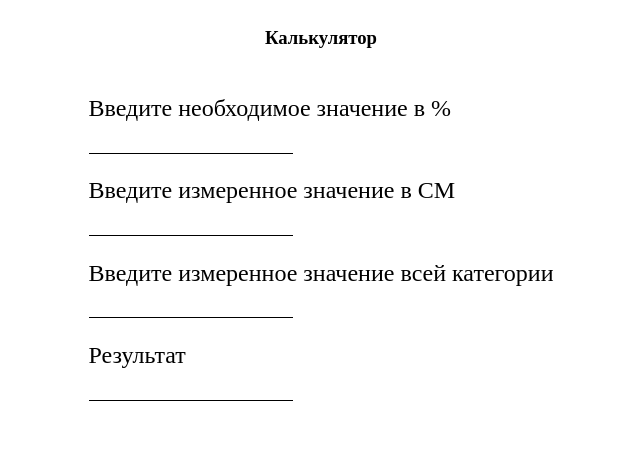
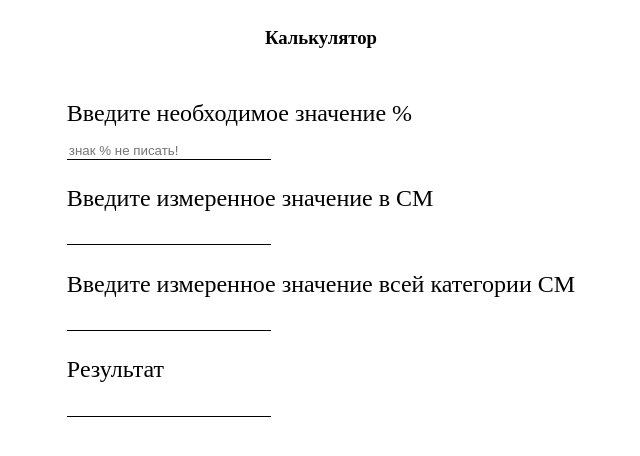
Before and after one commit to SpaseStas/calc, a plain HTML site: page index.html in a window 1280 px wide. Shown: the whole page, without its empty margins (319-959 px from the left). Drawn offline with Linux system fonts and the light colour scheme.

Commit message:
Add files via upload

```diff
--- a/index.html
+++ b/index.html
@@ -14,15 +14,15 @@
 			<div class="container">
 				<h3>Калькулятор</h3>
 				<div class="item">
-					<label for="requiredValue">Введите необходимое значение в %</label>
-					<input type="numb" id="requiredValue">
+					<label for="requiredValue">Введите необходимое значение %</label>
+					<input type="numb" id="requiredValue" placeholder="знак % не писать!">
 				</div>
 				<div class="item">
 					<label for="measuredМValue">Введите измеренное значение в СМ</label>
 					<input type="numb" id="measuredМValue">
 				</div>
 				<div class="item">
-					<label for="measuredМValueCategoty">Введите измеренное значение всей категории</label>
+					<label for="measuredМValueCategoty">Введите измеренное значение всей категории СМ</label>
 					<input type="numb" id="measuredМValueCategoty">
 				</div>
 				<div class="item itemBorder">
--- a/script.js
+++ b/script.js
@@ -40,6 +40,7 @@ let Calculate = 0;
 function data1() {
 	NeobxodimoeZnachenie = +requiredValue.value;
 	console.log("раз " + NeobxodimoeZnachenie);
+	calc();
 };
 
 function data2() {
```
